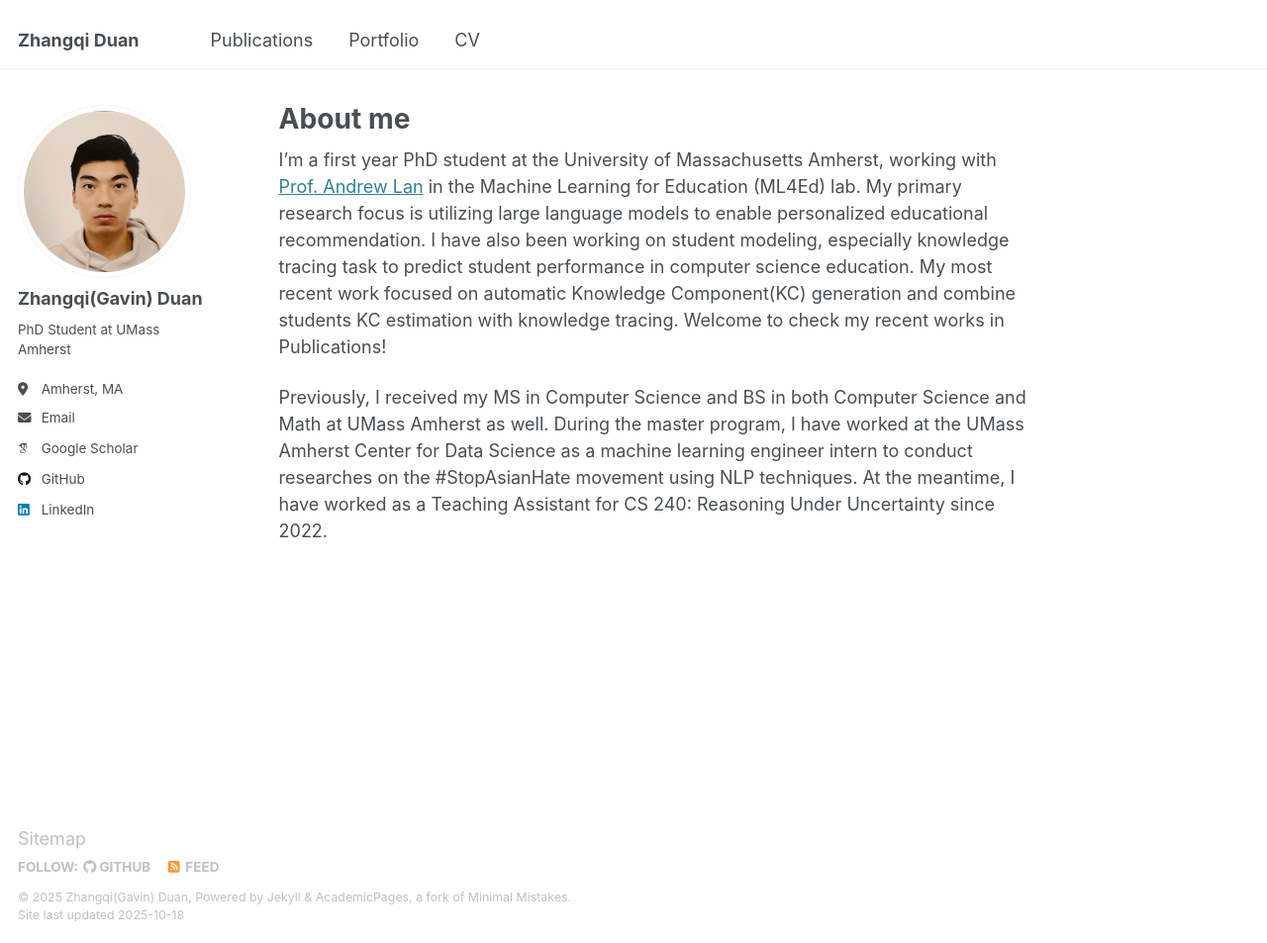
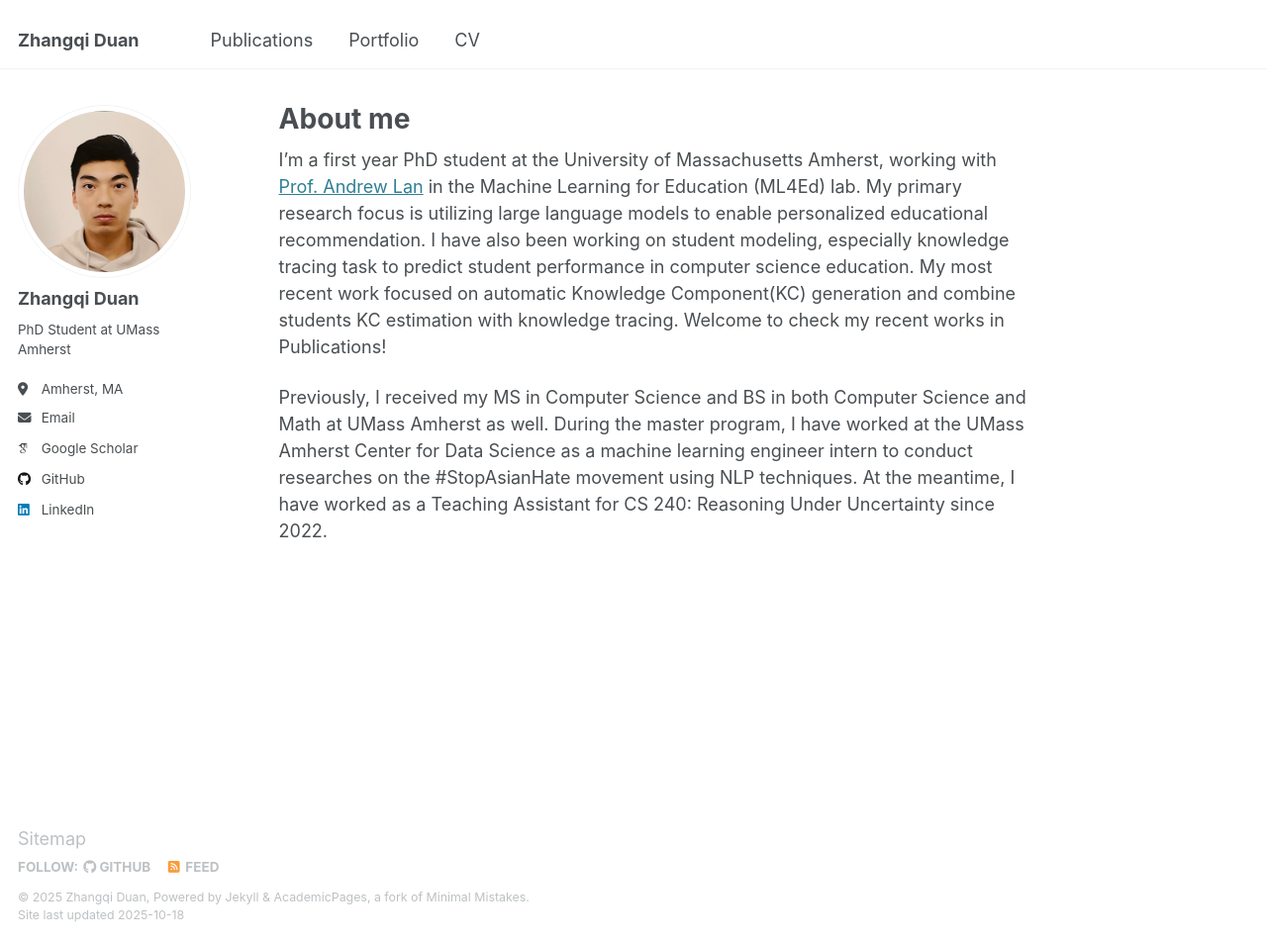
Before and after one commit to GavinDuan513/GavinDuan513.github.io, a Jekyll site: the page built from _pages/about.md, in a window 1280 px wide and 953 px high. Shown: the whole window at 99% size. Built offline with Jekyll 4.4.1, drawn with Linux system fonts in a browser that asks for light colours; some web fonts are replaced.

Commit message:
Update _config.yml

```diff
--- a/_config.yml
+++ b/_config.yml
@@ -11,7 +11,7 @@ locale                   : "en-US"
 site_theme               : "default"
 title                    : "Zhangqi Duan"
 title_separator          : "-"
-name                     : &name "Zhangqi(Gavin) Duan"
+name                     : &name "Zhangqi Duan"
 description              : &description "personal description"
 url                      : https://gavinduan513.github.io # the base hostname & protocol for your site e.g. "https://[your GitHub username].github.io"
 baseurl                  : "" # the subpath of your site, e.g. "/blog"
@@ -23,7 +23,7 @@ repository               : "GavinDuan513/GavinDuan513.github.io"
 author:
   # Biographic information
   avatar           : "profile.png"
-  name             : "Zhangqi(Gavin) Duan"
+  name             : "Zhangqi Duan"
   bio              : "PhD Student at UMass Amherst"
   location         : "Amherst, MA"
   email            : "zduan@umass.edu"
```
